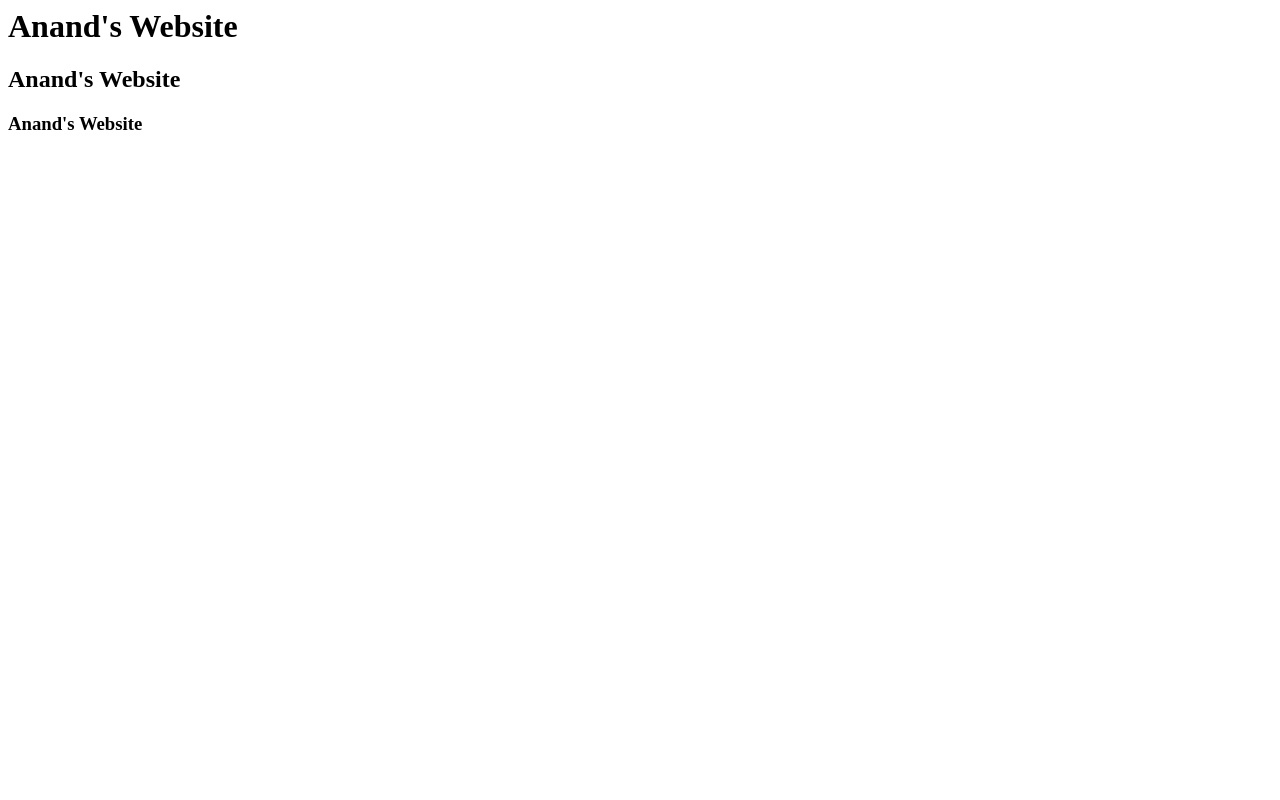
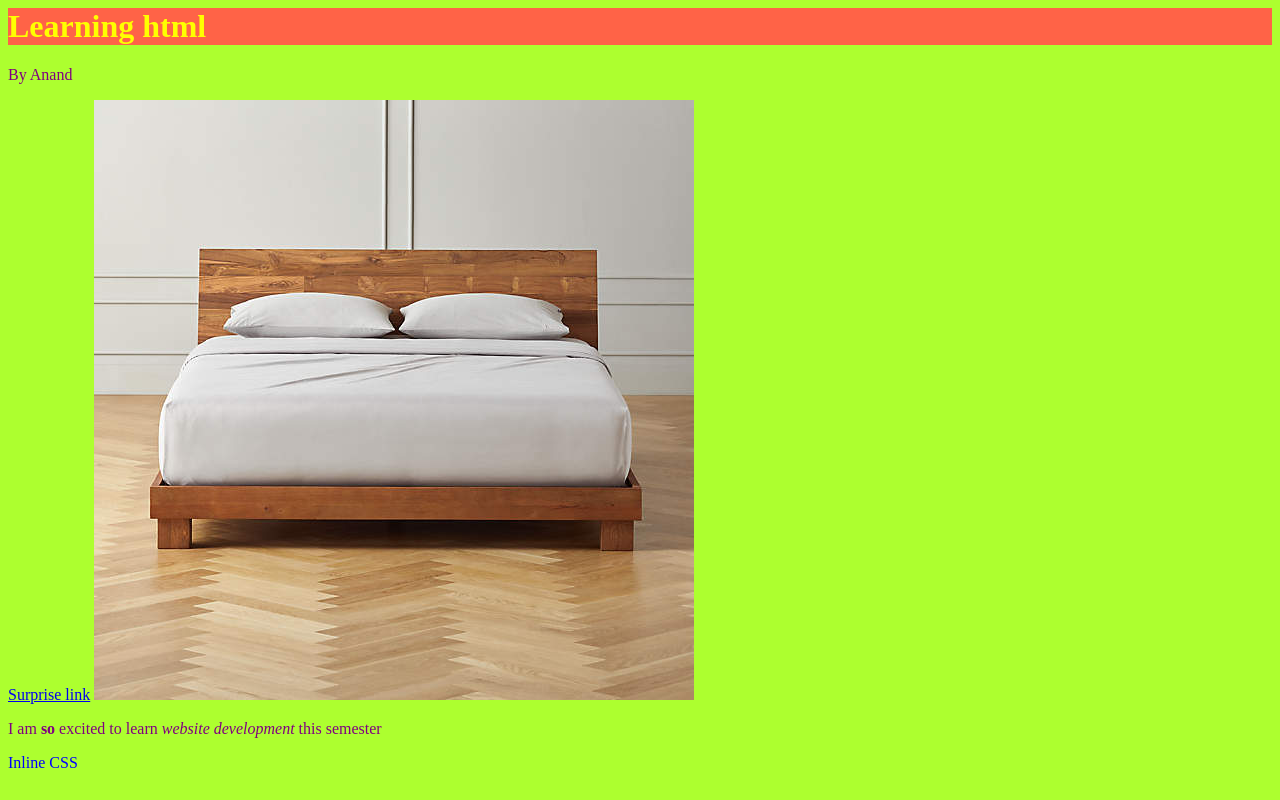
Before and after one commit to AnandKoulomzin/myfirstwebsite, a plain HTML site: page index.html in a window 1280 px wide. Drawn offline with Linux system fonts and the light colour scheme.

Commit message:
first half html questions

```diff
--- a/index.html
+++ b/index.html
@@ -1,3 +1,15 @@
-<h1> Anand's Website </h1>
-<h2> Anand's Website </h2>
-<h3> Anand's Website </h3>
+<link rel="icon" type="image/x-icon" href="/Images/favicon.ico">
+
+
+<h1 style="background-color: tomato;" >Learning html </h1><p> By Anand </p>
+<a href = "https://en.wikipedia.org/wiki/VEX_Robotics">Surprise link</a>
+<img src="thing.jpeg" alt="bed?">
+<p> I am <strong> so </strong> excited to learn <i> website development </i> this semester </p>
+<!-- <strong> makes the text bold, <i> makes the text italicized-->
+<p style="color:blue;">Inline CSS</p>
+
+
+<style>
+    body {background-color: greenyellow;}
+    h1   {color: yellow;}
+    p    {color: purple;}
```
Also changed, not shown: favicon.ico (added), thing.jpeg (added).
